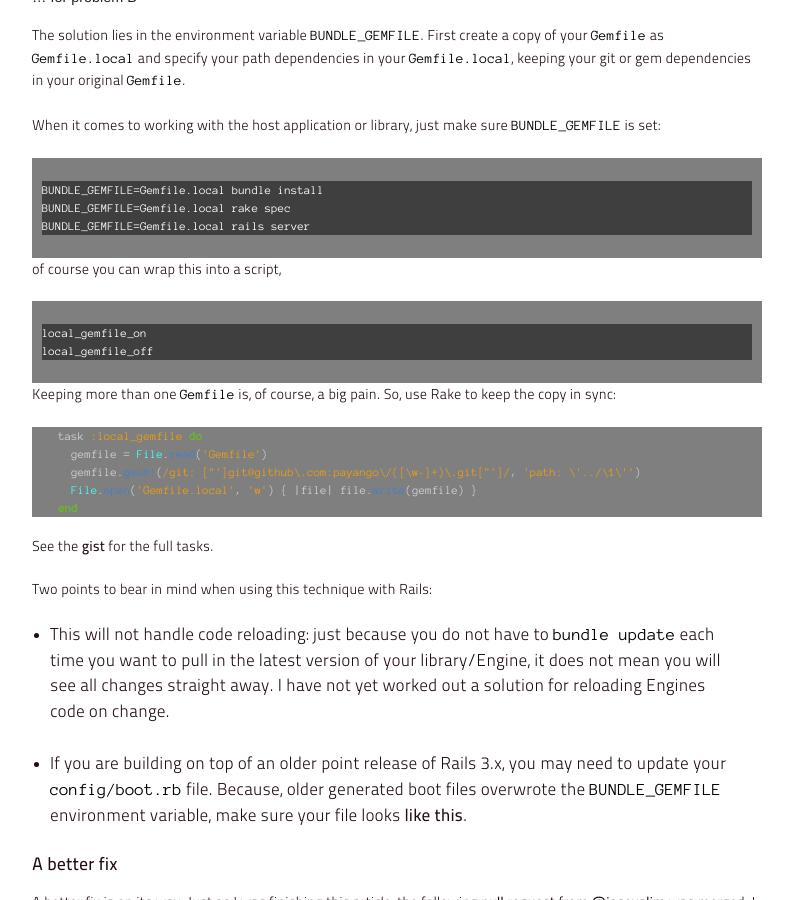
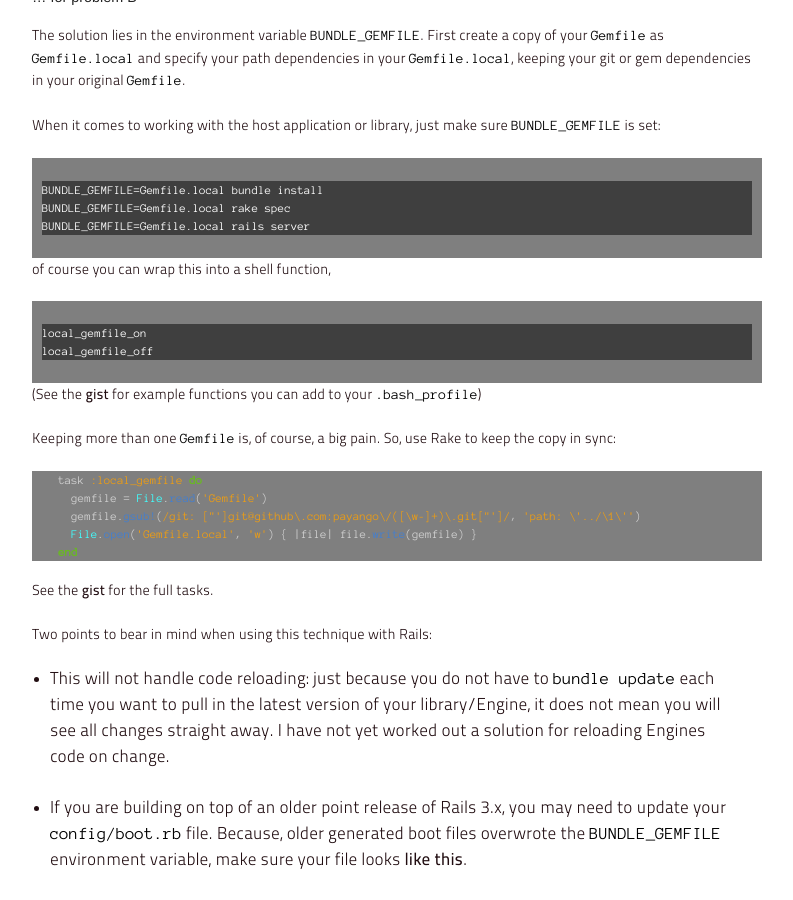
Before and after one commit to myabc/myabc.github.com, a Jekyll site: the page built from _posts/2012-3-18-bundler-pain-points.markdown, in a window 1280 px wide and 900 px high, scrolled down 3341 px. Shown: the whole window, without its empty margins (243-1036 px from the left). Built offline with Jekyll 4.4.1, drawn with Linux system fonts in a browser that asks for light colours; nearby versions of some CDN libraries; Markdown is read by kramdown in place of the engine named in the settings; comment, search, counter and statistics services are not loaded.

Commit message:
'Bundler Pain Points': Add gist for functions
Signed-off-by: Alex Coles <alex@alexbcoles.com>

```diff
--- a/_posts/2012-3-18-bundler-pain-points.markdown
+++ b/_posts/2012-3-18-bundler-pain-points.markdown
@@ -146,11 +146,12 @@ When it comes to working with the host application or library, just make sure `B
     BUNDLE_GEMFILE=Gemfile.local rake spec
     BUNDLE_GEMFILE=Gemfile.local rails server
 
-of course you can wrap this into a script,
+of course you can wrap this into a shell function,
 
     local_gemfile_on
     local_gemfile_off
 
+(See the [gist](https://gist.github.com/2126969) for example functions you can add to your `.bash_profile`)
 
 Keeping more than one `Gemfile` is, of course, a big pain. So, use Rake to keep the copy in sync:
 
```
